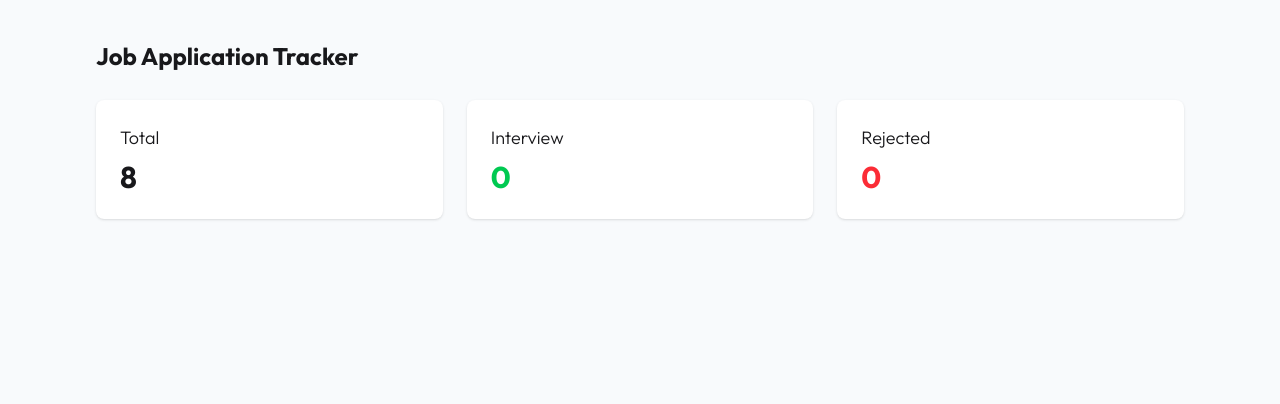
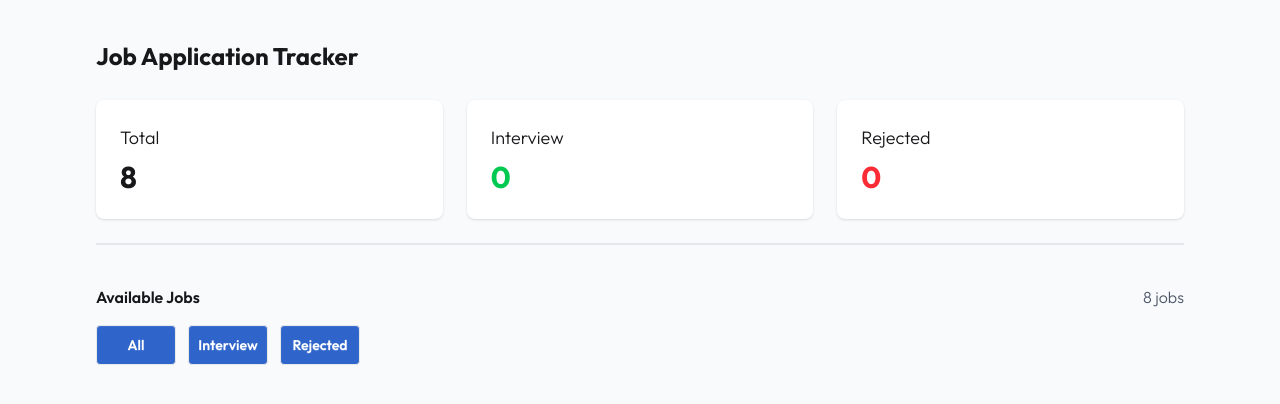
Before and after one commit to ZarinTasnim75/Job-Tracker, a plain HTML site: page index.html in a window 1280 px wide. Drawn offline with nearby package versions, Linux system fonts and the light colour scheme.

Commit message:
added available job part

```diff
--- a/index.html
+++ b/index.html
@@ -51,6 +51,24 @@
                 </div>
             </div>
         </div>
+
+       <div class="border mt-6 border-gray-200"></div>
+
+         <section class="mt-10">
+            <div class="flex justify-between">
+                <p class="font-semibold">Available Jobs</p>
+                <p class="font-light text-gray-600"><span id="job-count">8</span> jobs</p>
+            </div>
+
+            <div class="flex flex-col sm:flex-row gap-3 mt-4">
+                <button id="all" class="btn bg-[#2F65CB] text-white w-full sm:w-20">All</button>
+                <button id="interview" class="btn bg-[#2F65CB] text-white w-full sm:w-20">Interview</button>
+                <button id="reject" class="btn bg-[#2F65CB] text-white w-full sm:w-20">Rejected</button>
+            </div>
+        </section>
+
+
+
     </div>
 </body>
 
```
